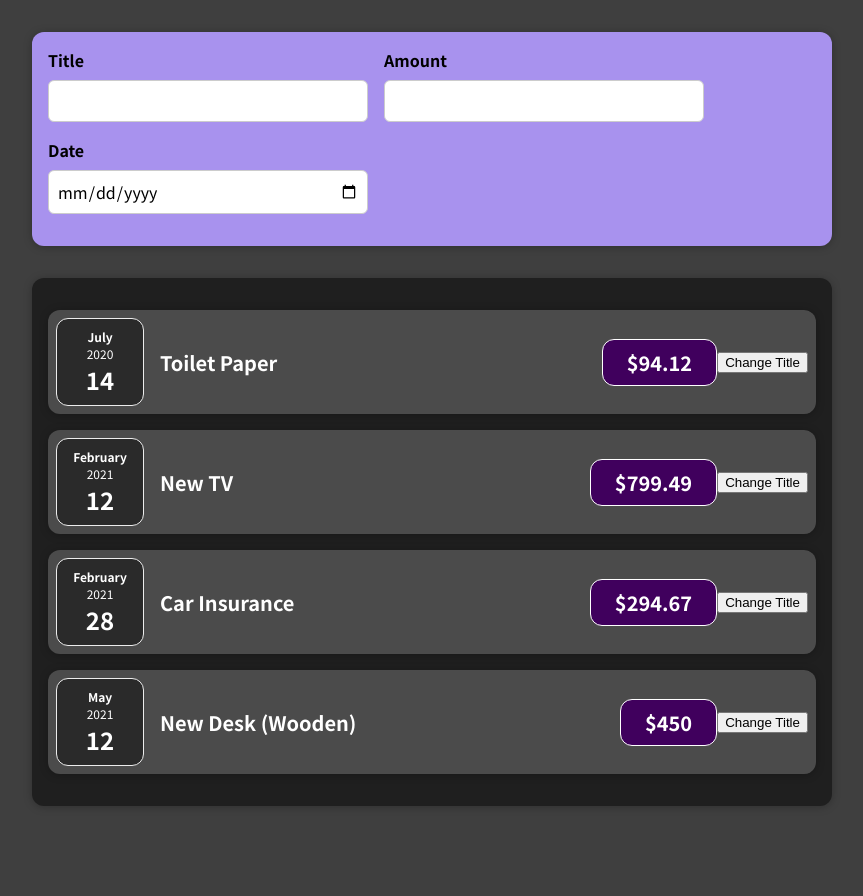
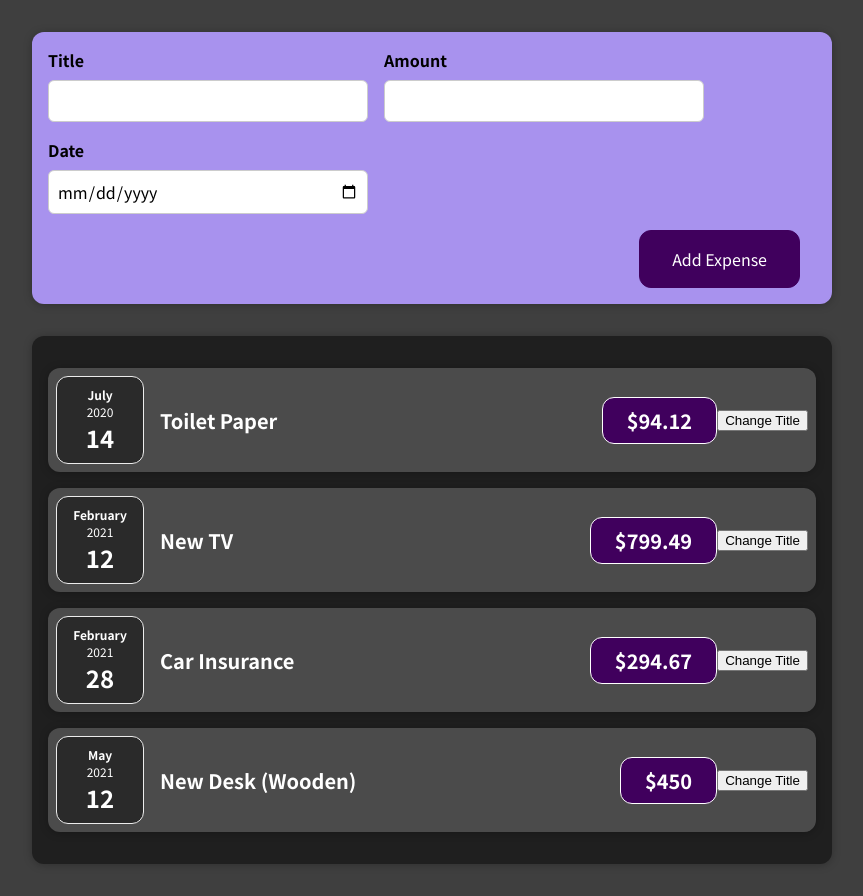
Before and after one commit to mehmetturken/react-first-project, a React (Create React App) app: page / in a window 1280 px wide. Shown: the whole page, without its empty margins (208-1071 px from the left). Before the commit the page ends 838 px from the top, so only its background shows below. Built offline with nearby package versions, Linux system fonts and the light colour scheme.

Commit message:
expense form added new functionality

```diff
--- a/src/components/NewExpense/ExpenseForm.js
+++ b/src/components/NewExpense/ExpenseForm.js
@@ -5,31 +5,104 @@ import './ExpenseForm.css';
 const ExpenseForm = () => {
 
     const [enteredTitle, setEnteredTitle] = useState('');
-    const [enteredTime, setEnteredTime] = useState(new Date());
-    const [enteredAmount, setEnteredAmount] = useState(0);
+    const [enteredTime, setEnteredTime] = useState('');
+    const [enteredAmount, setEnteredAmount] = useState('');
+
+    // const [userInput, setUserInput] = useState({
+    //     enteredTitle: '',
+    //     enteredAmount: '',
+    //     enteredDate: new Date()
+    // });
+
+    // const titleChangeHandler = (e) => {
+    // setUserInput({
+    //     ...userInput,
+    //     enteredTitle: e.target.value
+    // })
+
+    /*<--------------------------->
+    This is more advanced step to use previous state variables.
+    */
+    // setUserInput((prevState) => {
+    //     return {
+    //         ...prevState,
+    //         enteredTitle: e.target.value
+    //     }
+    // })
+    // }
+
+    // const amountChangeHandler = (e) => {
+    // setUserInput({
+    //     ...userInput,
+    //     enteredAmount: e.target.value
+    // })
+
+    //<--------------------------->
+    // setUserInput((prevState) => {
+    // return {
+    // ...prevState,
+    // enteredAmount: e.target.value
+    // }
+    // })
+    // }
+
+    // const dateChangeHandler = (e) => {
+    // @ts-ignore
+    // setUserInput({
+    //     ...setUserInput,
+    //     enteredDate: new Date(e.target.value)
+    // })
+
+    //<--------------------------->
+    // setUserInput((prevState) => {
+    //     return {
+    //         ...prevState,
+    //         enteredDate: new Date(e.target.value)
+    //     }
+    // })
+    // }
+
+    const submitHandler = (e) => {
+        e.preventDefault();
+
+        const expenseData = {
+            title: enteredTitle,
+            amount: enteredAmount,
+            date: new Date(enteredTime)
+        }
+        console.log(expenseData)
+
+        setEnteredTitle('');
+        setEnteredAmount('');
+        setEnteredTime('');
+    }
 
     return (
-        <form>
+        <form onSubmit={submitHandler}>
             <div className="new-expense__controls">
                 <div className="new-expense__control">
                     <label>Title</label>
-                    <input type="text" onChange={(e) => setEnteredTitle(e.target.value)} />
+                    <input type="text" value={enteredTitle} onChange={(e) => {
+                        setEnteredTitle(e.target.value);
+                    }} />
                 </div>
                 <div className="new-expense__control">
                     <label>Amount</label>
-                    <input type="number" min={0.01} step={0.01} onChange={(e) => {
+                    <input type="number" value={enteredAmount} min={0.01} step={0.01} onChange={(e) => {
                         // @ts-ignore
-                        setEnteredAmount(e.target.value)
-                        // console.log(enteredAmount)
+                        setEnteredAmount(e.target.value);
                     }} />
                 </div>
                 <div className="new-expense__control">
                     <label>Date</label>
-                    <input type="date" max={2023 - 12 - 31} onChange={(e) => {
-                        console.log(new Date(e.target.value))
-                        setEnteredTime(new Date(e.target.value))
-                    }} />
+                    <input type="date"
+                        value={enteredTime} min='2023 - 05 - 20' max='2023 - 12 - 31' onChange={(e) => {
+                            setEnteredTime(e.target.value);
+                        }} />
                 </div>
+            </div>
+            <div className="new-expense__actions">
+                <button type="submit">Add Expense</button>
             </div>
         </form>
     );
```
